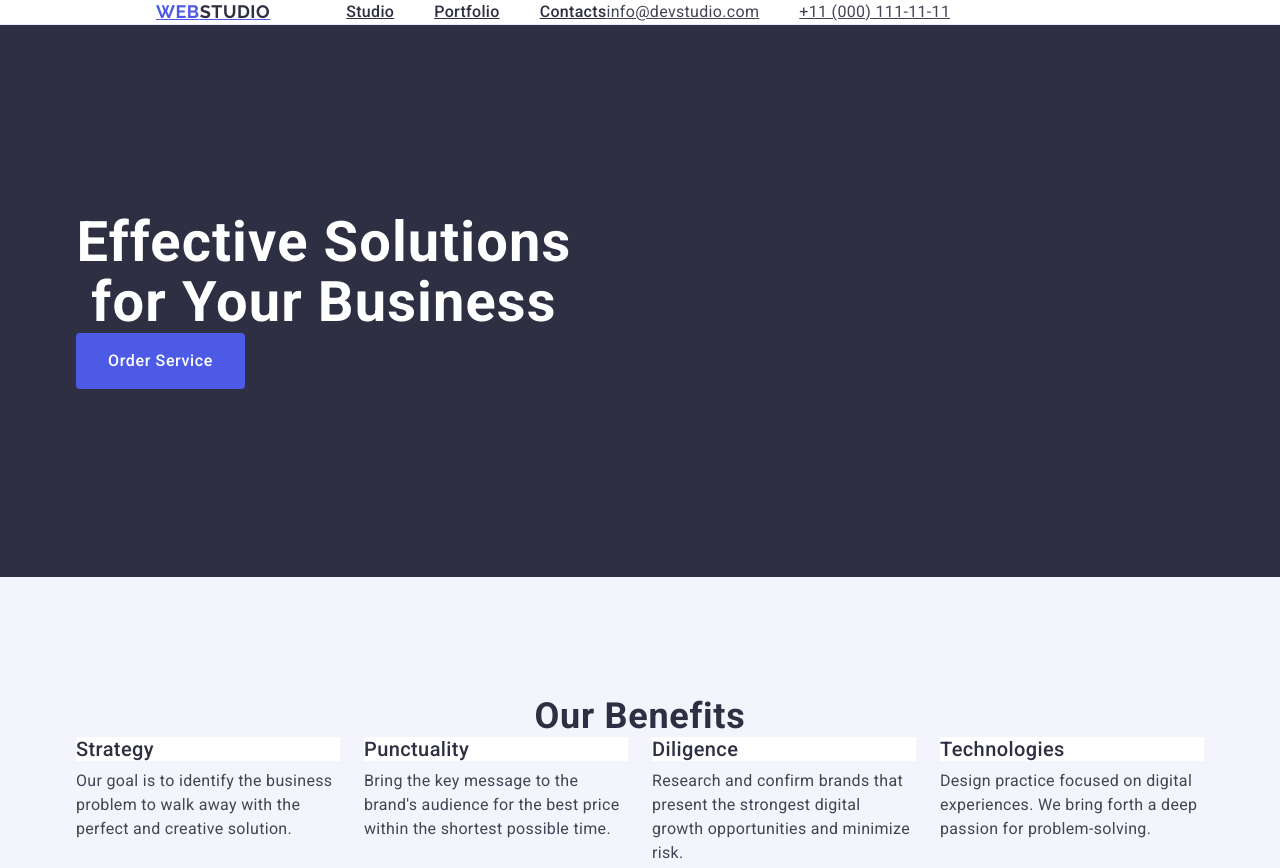
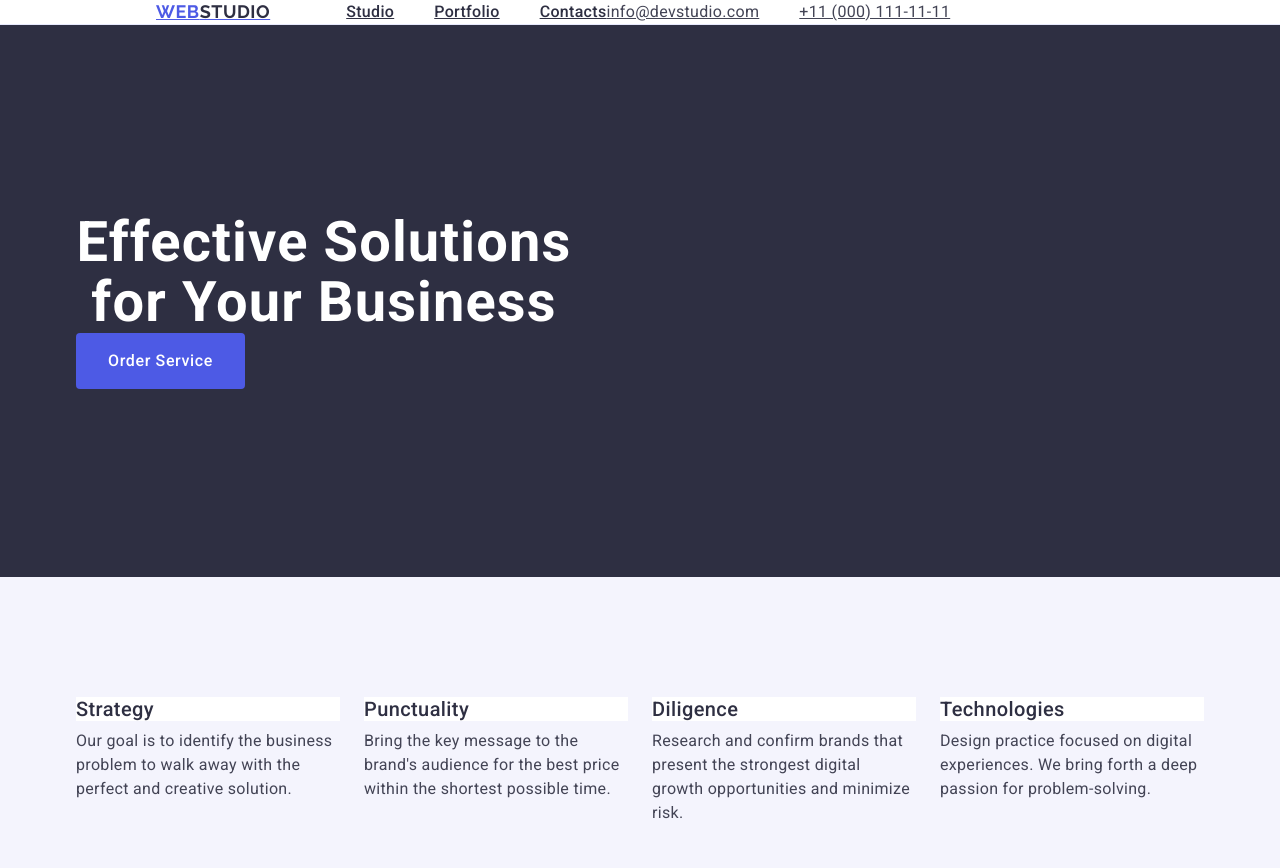
Before and after one commit to yehorich91/Goit-hw-1, a plain HTML site: page index.html in a window 1280 px wide. Shown: the top 868 px of the page. Drawn offline with nearby package versions, Linux system fonts and the light colour scheme.

Commit message:
5
fix bugs

```diff
--- a/css/styles.css
+++ b/css/styles.css
@@ -145,6 +145,16 @@ border-radius: 4px;
     letter-spacing: 0.02em;
     text-transform: capitalize;
     color: #2e2f42;
+    position: absolute;
+  width: 1px;
+  height: 1px;
+  margin: -1px;
+  border: 0;
+  padding: 0;
+  white-space: nowrap;
+  clip-path: inset(100%);
+  clip: rect(0 0 0 0);
+  overflow: hidden;
 
 }
 .benefit-list{
@@ -208,6 +218,7 @@ margin-bottom: 8px;
     letter-spacing: 0.02em;
     color: #2e2f42;
     text-align: center;
+    margin-bottom: 8px;
     }
 
 .profession{
```
Also changed, not shown: index.html (+2 -0 lines).
